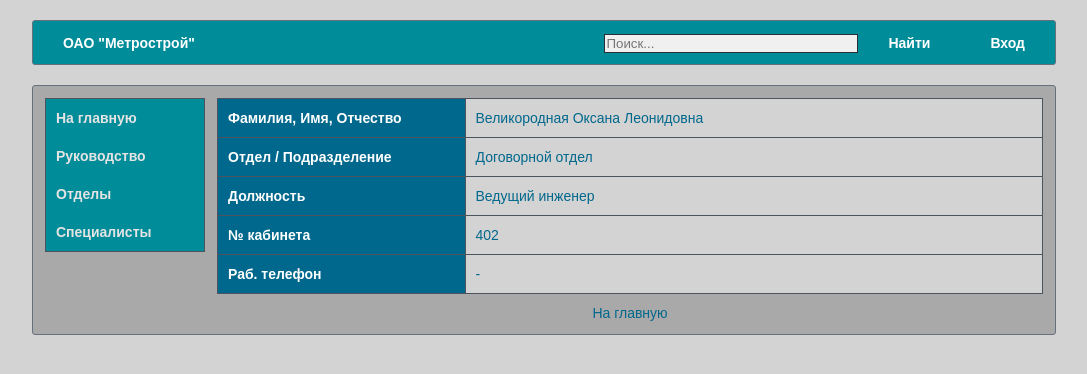
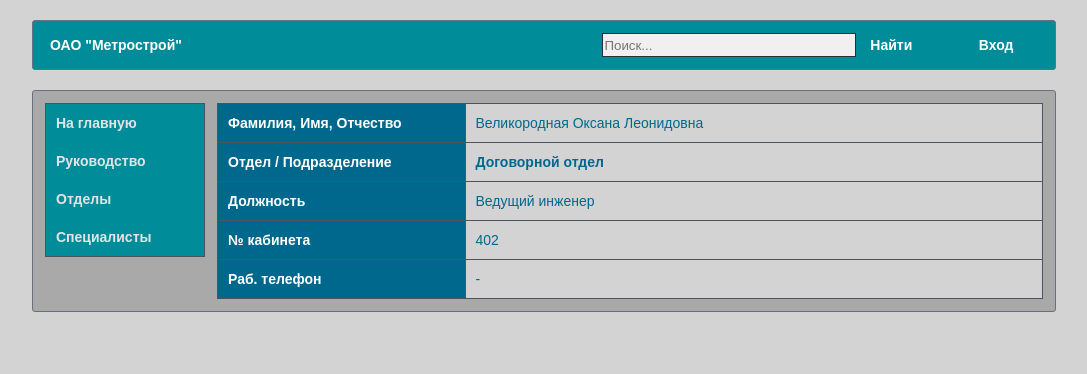
Before and after one commit to konsta78/ctp, a Django app: page /employee/3 in a window 1280 px wide. Shown: the top 374 px of the page, without its empty margins (96-1183 px from the left). Run offline with Django 3.2, Linux system fonts and the light colour scheme; data comes from the database, SQL or seed files in the repository; both versions use the stored data as it was after the commit.

Commit message:
html, css рефакторинг. Реализована функция поиска (по ФИО и названию отдела). Добавлена странца с результатами поиска.

```diff
--- a/catalog/static/catalog/style.css
+++ b/catalog/static/catalog/style.css
@@ -46,62 +46,6 @@ body {
 	margin-bottom: 20px;
 }
 
-.headerContent {
-	/*box-shadow: 0 3px 2px rgba(0,0,0,0.3);*/
-	/*-webkit-box-shadow: 0 3px 2px rgba(0,0,0,0.3);*/
-	/*-moz-box-shadow: 0 3px 2px rgba(0,0,0,0.3);*/
-	/*background-color: #f2f2f2;*/
-	background-color: #008c99;
-	/*background-repeat: no-repeat;*/
-    /*background-image: -ms-linear-gradient(top, #f2f2f2, #e4e4e4);*/
-    /*background-image: -webkit-gradient(linear, 0 0, 0 100%, from(#f2f2f2), to(#e4e4e4));*/
-    /*background-image: -webkit-linear-gradient(top, #f2f2f2, #e4e4e4);*/
-    /*background-image: -o-linear-gradient(top, #f2f2f2, #e4e4e4);*/
-    /*background-image: linear-gradient(top, #f2f2f2, #e4e4e4);*/
-    /*background-image: -moz-linear-gradient(top, #f2f2f2, #e4e4e4);*/
-	/*filter: progid:dximagetransform.microsoft.gradient(startColorstr='#f2f2f2', endColorstr='#e4e4e4', GradientType=0);*/
-	height: 33px;
-	border-radius: 3px;
-	border: 1px solid #67707d;
-	/*-webkit-border-radius: 3px;*/
-	/*-moz-border-radius: 3px;*/
-	padding-top: 10px;
-}
-
-/*Навигация*/
-ul.nav {
-	margin: 0;
-	padding: 3px 0 0 0;
-	overflow: hidden;
-	float: right;
-}
-
-ul.nav li {
-	float: left;
-	list-style: none;
-	padding: 0;
-}
-
-ul.nav li a {
-	font-size: 14px;
-	font-weight: bold;
-	color: white;
-	text-decoration: none;
-	padding: 0 30px;
-	display: block;
-	/*color: #143567;*/
-	/*text-shadow: 0 1px 0 white;*/
-}
-
-ul.nav li a.active {
-	/*color: #a45f93;*/
-	color: #00688c;
-}
-
-ul.nav li a:hover {
-	/*color: #a45f93;*/
-	color: #00688c;
-}
 /*Контент*/
 .content {
 	padding: 10px;
@@ -119,6 +63,29 @@ ul,ol,dl {
 	margin: 0 0 0 30px;
 }
 
+table.menu {
+	background-color: #008c99;
+	height: 50px;
+	border-radius: 3px;
+	border: 1px solid #67707d;
+	width: 100%;
+}
+
+table.menu td {
+	font-weight: bold;
+	vertical-align: center;
+	padding-left: 15px;
+	padding-right: 15px;
+}
+
+table.menu td a {
+	color: white;
+	text-decoration: none;
+}
+
+table.menu td a:hover {
+	color: #00688c;
+}
 
 table.bordered {
 	/*margin: 0px 0;*/
@@ -205,28 +172,83 @@ ul.leftNav li {
 	list-style: none;
 }
 
-input[type=text],textarea,select {
+input[type=text], input[type=password] {
 	padding: 1px;
-	/*height: auto;*/
+	height: 20px;
 	border: 1px solid #292e35;
 	background-color: #f0f0f0;
-	/*box-shadow: inset 0 1px 2px rgba(0,0,0,0.15);*/
-	/*-webkit-box-shadow: inset 0 1px 2px rgba(0,0,0,0.15);*/
-	/*-moz-box-shadow: inset 0 1px 2px rgba(0,0,0,0.15);*/
-}
-
-input[type=text] {
 	width: 250px;
 }
 
+
 input[type=submit] {
-	margin-top: 5px;
+	/*margin-top: 5px;*/
+	font-weight: bold;
+	font-size: 14px;
 	background-color: #008c99;
-	border: 1px solid #292e35;
+	/*border: 1px solid #292e35;*/
+	border: 0;
 	color: white;
 	padding: 3px 10px 3px 10px;
 	/*width: 250px;*/
 }
+
+/*.headerContent {*/
+/*	!*box-shadow: 0 3px 2px rgba(0,0,0,0.3);*!*/
+/*	!*-webkit-box-shadow: 0 3px 2px rgba(0,0,0,0.3);*!*/
+/*	!*-moz-box-shadow: 0 3px 2px rgba(0,0,0,0.3);*!*/
+/*	!*background-color: #f2f2f2;*!*/
+/*	background-color: #008c99;*/
+/*	!*background-repeat: no-repeat;*!*/
+/*    !*background-image: -ms-linear-gradient(top, #f2f2f2, #e4e4e4);*!*/
+/*    !*background-image: -webkit-gradient(linear, 0 0, 0 100%, from(#f2f2f2), to(#e4e4e4));*!*/
+/*    !*background-image: -webkit-linear-gradient(top, #f2f2f2, #e4e4e4);*!*/
+/*    !*background-image: -o-linear-gradient(top, #f2f2f2, #e4e4e4);*!*/
+/*    !*background-image: linear-gradient(top, #f2f2f2, #e4e4e4);*!*/
+/*    !*background-image: -moz-linear-gradient(top, #f2f2f2, #e4e4e4);*!*/
+/*	!*filter: progid:dximagetransform.microsoft.gradient(startColorstr='#f2f2f2', endColorstr='#e4e4e4', GradientType=0);*!*/
+/*	height: 33px;*/
+/*	border-radius: 3px;*/
+/*	border: 1px solid #67707d;*/
+/*	!*-webkit-border-radius: 3px;*!*/
+/*	!*-moz-border-radius: 3px;*!*/
+/*	padding-top: 10px;*/
+/*}*/
+
+/*Навигация*/
+/*ul.nav {*/
+/*	margin: 0;*/
+/*	padding: 3px 0 0 0;*/
+/*	overflow: hidden;*/
+/*	float: right;*/
+/*}*/
+
+/*ul.nav li {*/
+/*	float: left;*/
+/*	list-style: none;*/
+/*	padding: 0;*/
+/*}*/
+
+/*ul.nav li a {*/
+/*	font-size: 14px;*/
+/*	font-weight: bold;*/
+/*	color: white;*/
+/*	text-decoration: none;*/
+/*	padding: 0 30px;*/
+/*	display: block;*/
+/*	!*color: #143567;*!*/
+/*	!*text-shadow: 0 1px 0 white;*!*/
+/*}*/
+
+/*ul.nav li a.active {*/
+/*	!*color: #a45f93;*!*/
+/*	color: #00688c;*/
+/*}*/
+
+/*ul.nav li a:hover {*/
+/*	!*color: #a45f93;*!*/
+/*	color: #00688c;*/
+/*}*/
 
 /*button {*/
 /*	cursor: pointer;*/
--- a/catalog/urls.py
+++ b/catalog/urls.py
@@ -1,9 +1,10 @@
 from django.urls import path, include
-from catalog.views import IndexView, EmployeeDetail, GovernanceView
+from catalog.views import IndexView, EmployeeDetail, GovernanceView, ResultsView
 
 urlpatterns = [
     path('', IndexView.as_view(), name='home'),
     path('', include('django.contrib.auth.urls')),
     path('employee/<int:pk>', EmployeeDetail.as_view(), name='employee'),
     path('governance/', GovernanceView.as_view(), name='governance'),
+    path('results/', ResultsView.as_view(), name='results'),
 ]
--- a/catalog/views.py
+++ b/catalog/views.py
@@ -3,8 +3,6 @@ from django.views import View
 from django.views import generic
 from .models import Employee, AdressDepartment, Department
 from django.contrib.auth.models import User, Group
-
-# Create your views here.
 
 
 class IndexView(View):
@@ -19,7 +17,6 @@ class IndexView(View):
 
         # num_visits = request.session.get('num_visits', 0)
         # request.session['num_visits'] = num_visits + 1
-
 
         employees = Employee.objects.all()
         departments = Department.objects.all()
@@ -37,5 +34,40 @@ class GovernanceView(View):
         return render(request, 'catalog/index.html', context)
 
 
+class ResultsView(View):
+    def check_find(self, request):
+        employees = Employee.objects.all()
+        departments = Department.objects.all()
+        search = request.GET.get('search')
+
+        if search == "":
+            context = {"employees": employees, "departments": departments}
+            template = 'catalog/index.html'
+        else:
+            objects_employess = []
+            objects_departments = []
+
+            for employee in employees:
+                if (search.lower() in employee.surname.lower() or
+                search.lower() in employee.name.lower() or
+                search.lower() in employee.patronymic.lower()):
+
+                    objects_employess.append(employee)
+
+            for department in departments:
+                if search.lower() in department.name.lower():
+                    objects_departments.append(department)
+
+            context = {"employees": objects_employess, "departments": objects_departments,
+                       "count_emp": len(objects_employess), "count_dep": len(objects_departments)}
+            template = 'catalog/results.html'
+
+        return context, template
+
+    def get(self, request):
+        context, template = self.check_find(request)
+        return render(request, template, context)
+
+
 class EmployeeDetail(generic.DetailView):
     model = Employee
--- a/templates/catalog/base.html
+++ b/templates/catalog/base.html
@@ -12,26 +12,26 @@
 	<body>
 		<div class="wrapper">
 			<div class="header">
-				<div class="headerContent">
-					<ul class="nav" style="float: left">
-						<li><a href="{% url 'home' %}">ОАО "Метрострой"</a></li>
-					</ul>
-					<ul class="nav">
-                        <li>
-                            <form>
-						        <input type="text" placeholder="Поиск...">
+                <table class="menu">
+                    <tr>
+                        <td>
+                            ОАО "Метрострой"
+                        </td>
+                        <td align="right">
+                            <form method="get" action="{% url 'results' %}">
+                                <input type="text" placeholder="Поиск..." name="search">
+                                <input type="submit" value="Найти">
                             </form>
-                        </li>
-						<li><a href="#">Найти</a></li>
-
-                        {% if user.is_authenticated %}
-                            <li><a href="{% url 'logout' %}">{{ user.username }}</a></li>
-                        {% else %}
-                            <li><a href="{% url 'login' %}">Вход</a></li>
-                        {% endif %}
-
-					</ul>
-				</div>
+                        </td>
+                        <td align="center">
+                            {% if user.is_authenticated %}
+                                <a href="{% url 'logout' %}">{{ user.username }}</a>
+                            {% else %}
+                                <a href="{% url 'login' %}">Вход</a>
+                            {% endif %}
+                        </td>
+                    </tr>
+                </table>
 			</div>
 			<div class="content">
                 <table>
--- a/templates/catalog/employee_detail.html
+++ b/templates/catalog/employee_detail.html
@@ -10,7 +10,7 @@
             </tr>
             <tr>
                 <th>Отдел / Подразделение</th>
-                <td>{{ employee.department }}</td>
+                <td><a href="{% url 'governance' %}"><b>{{ employee.department }}</b></a></td>
             </tr>
             <tr>
                 <th>Должность</th>
@@ -40,7 +40,4 @@
             {% endif %}
         </table>
 
-    <div style="text-align: center; margin-top: 10px">
-        <a href="{% url 'home' %}">На главную</a>
-    </div>
 {% endblock %}
--- a/templates/catalog/index.html
+++ b/templates/catalog/index.html
@@ -38,8 +38,4 @@
             </tbody>
         </table>
 
-    {% if user.is_authenticated %}
-        <b>День рождения: 30.02.2000</b>
-    {% endif %}
-
 {% endblock %}
```
Also changed, not shown: templates/catalog/results.html (added, +51 -0 lines), db.sqlite3. Lines whose indentation alone changed are shown as unchanged.
